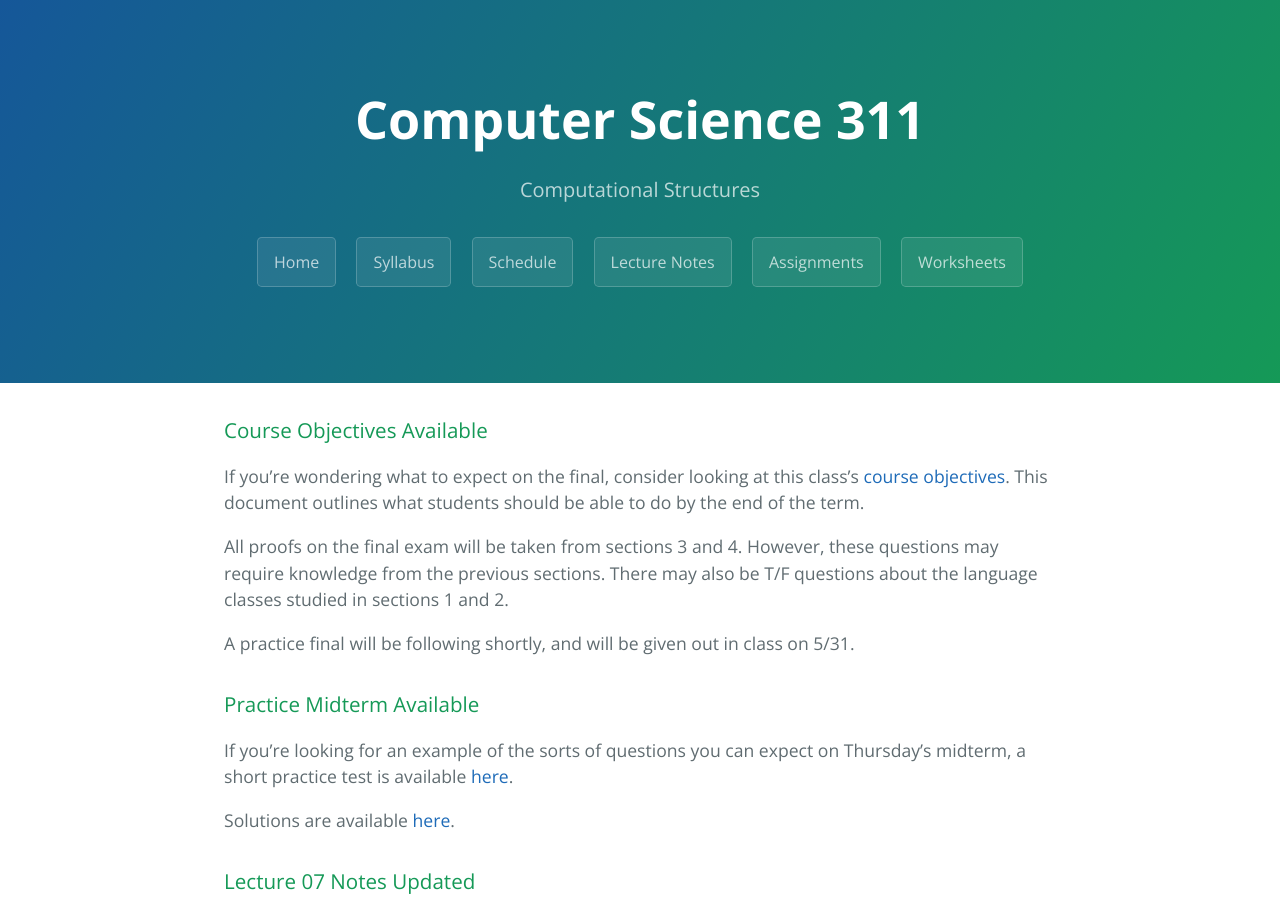
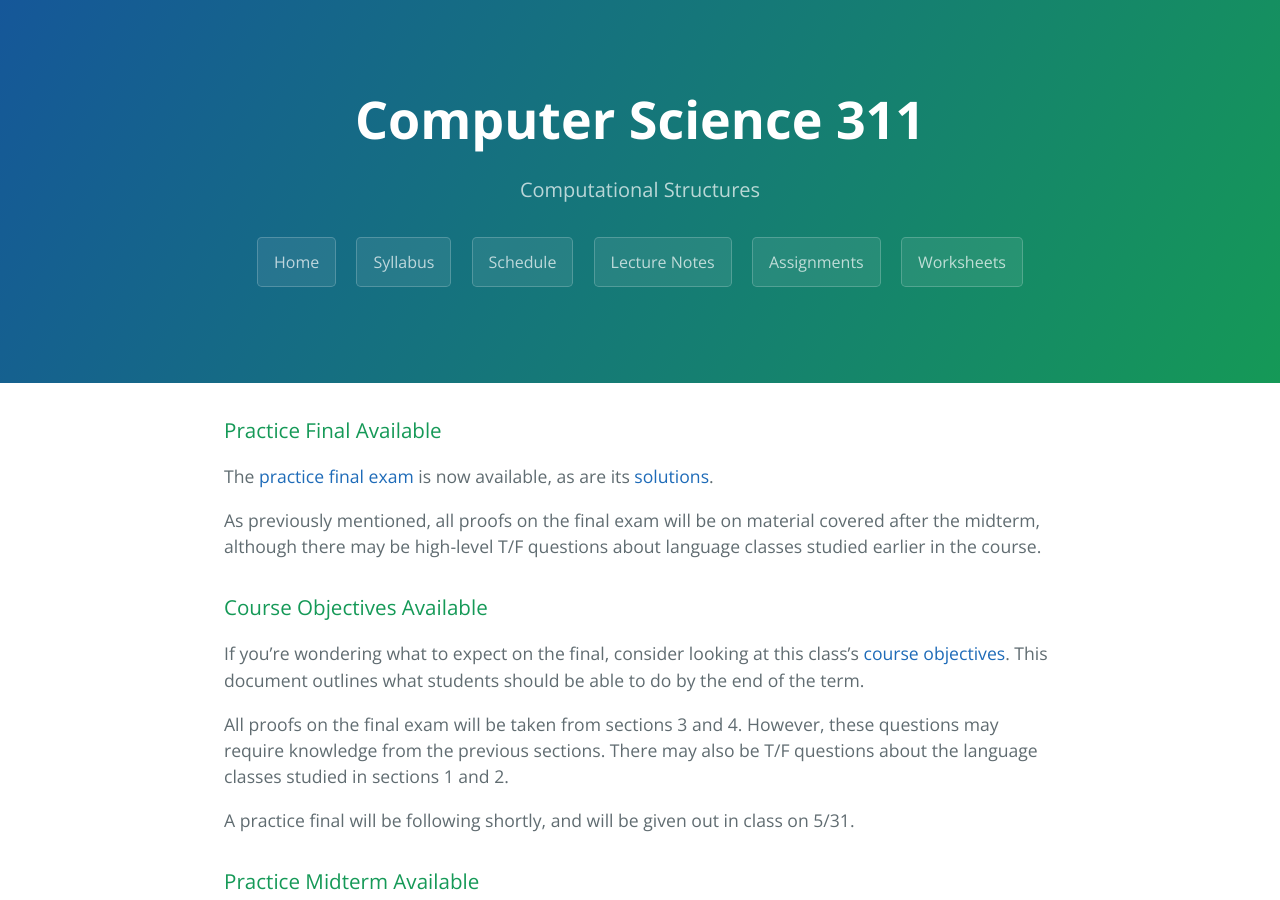
Before and after one commit to RyanLB/CS311, a Jekyll site: the page built from index.md, in a window 1280 px wide and 900 px high. Built offline with Jekyll 4.4.1, drawn with Linux system fonts in a browser that asks for light colours.

Commit message:
Add practice final

```diff
--- a/index.md
+++ b/index.md
@@ -3,6 +3,13 @@ title: "Computer Science 311"
 tagline: "Computational Structures"
 layout: default
 ---
+
+### Practice Final Available
+The [practice final exam]({{ site.github.url }}{{ "/Practice Final.pdf" | uri_encode }}) is now available, as are its
+[solutions]({{ site.github.url }}{{ "/Practice Final Solutions.pdf" | uri_encode }}).
+
+As previously mentioned, all proofs on the final exam will be on material covered after the midterm,
+although there may be high-level T/F questions about language classes studied earlier in the course.
 
 ### Course Objectives Available
 
```
Also changed, not shown: 2 other files.
